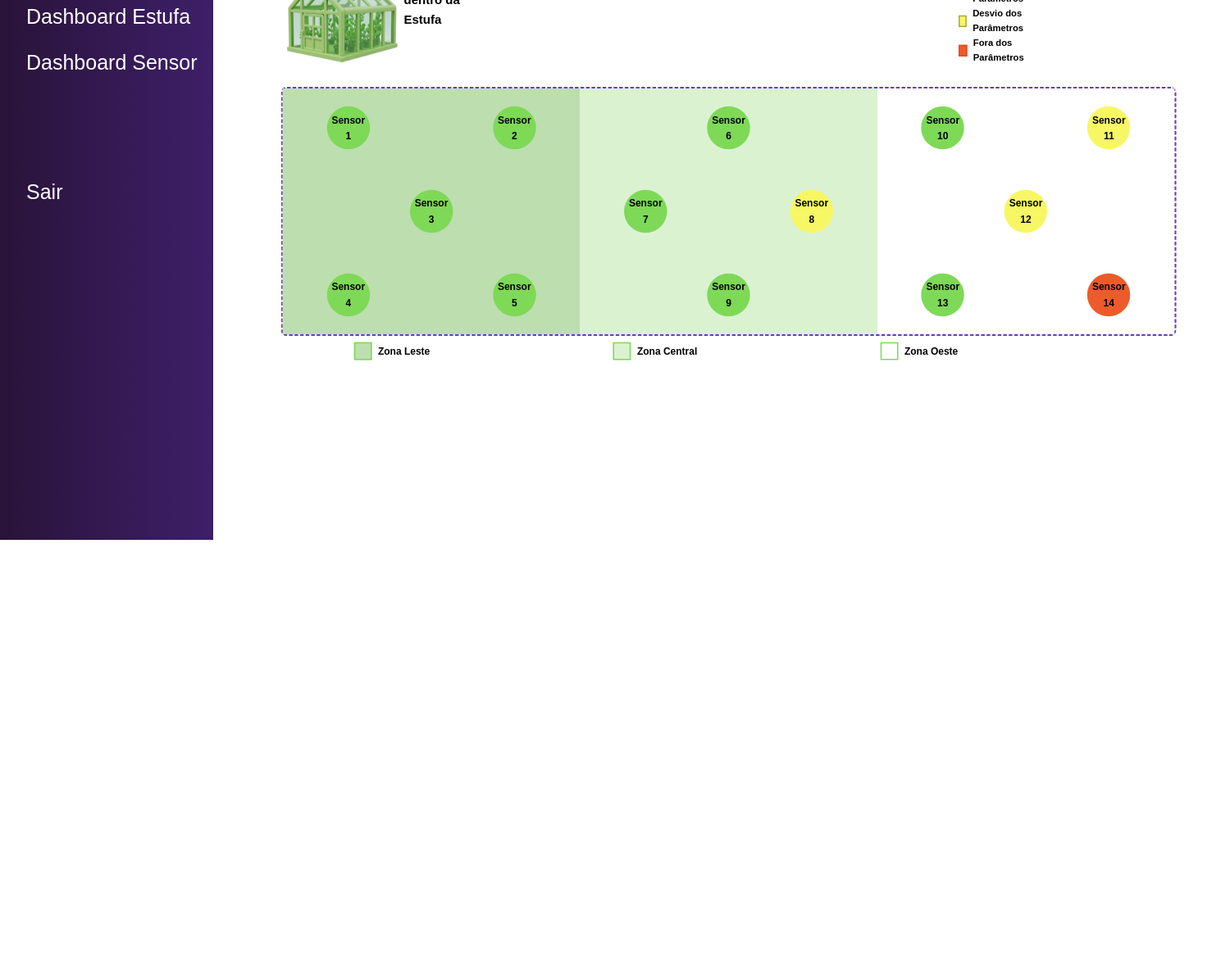
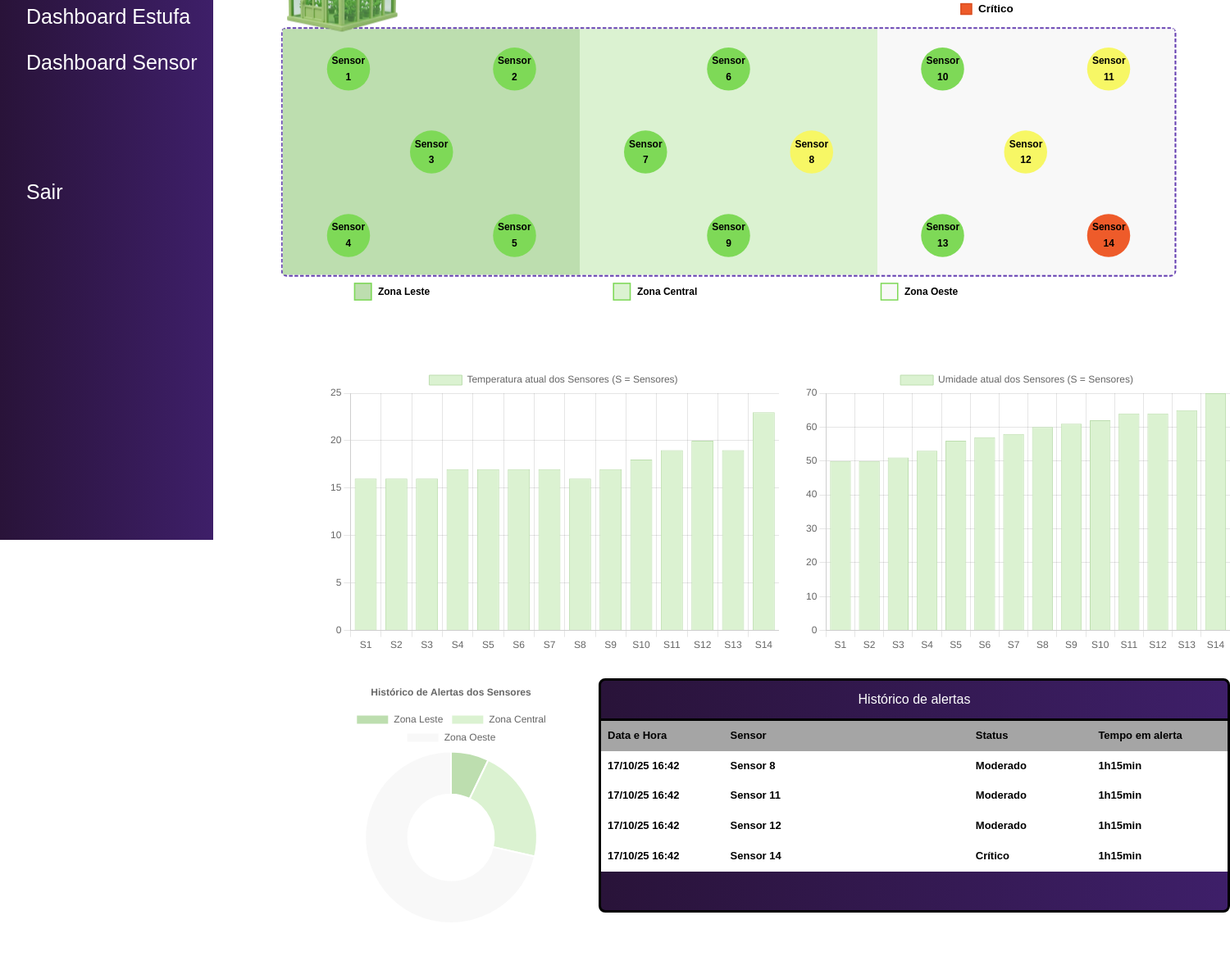
Before and after one commit to Ctrl-V-SPTech/Grupo, a plain HTML site: page Algoritimo/Site Ctrl+V/dashboardsestufa.html in a window 1280 px wide. Shown: the part 201-1379 px from the top of the page at 82% size, 1500 px wide, since content can reach past the window. Before the commit the page ends 800 px from the top, so only its background shows below. Drawn offline with nearby package versions, Linux system fonts and the light colour scheme.

Commit message:
Atualização da Dashboard Estufa

```diff
--- a/Algoritimo/Site Ctrl+V/dashboardsestufa.css
+++ b/Algoritimo/Site Ctrl+V/dashboardsestufa.css
@@ -49,7 +49,7 @@ body {
   flex-direction: row;
   justify-content: flex-start;
   align-items: center;
-  padding: 10px 30px 35px 30px;
+  padding: 0px 30px 15px 30px;
 }
 
 .container1 .img-estufa{
@@ -73,7 +73,7 @@ body {
   flex-direction: column;
   justify-content: space-around;
   align-items: left;
-  font-size: 15px;
+  font-size: 18px;
 }
 
 .container1 .statusTitulo {
@@ -153,7 +153,7 @@ body {
 }
 
 .container2 .zonaOeste {
-  background-color: white;
+  background-color: rgb(248, 248, 248);
 }
 
 .container2 .sensoresZonas {
@@ -218,7 +218,7 @@ body {
 }
 
 .container3 {
-  padding: 30px 0px 30 0px;
+  padding: 0px 0px 0px 0px;
   display:flex;
   flex-direction: row;
   justify-content: space-around;
@@ -251,8 +251,84 @@ body {
 }
 
 .container3 .identificacaoZonaOeste {
-  background-color:  white;
+  background-color:  rgb(248, 248, 248);
 }
+
+.container4{
+  display: flex;
+  flex-direction: row;
+  width: 550px;
+  height: 350px;
+  margin-left: 400px;
+  justify-content: space-between;
+  padding: 0px 0px 30px 0px;
+}
+
+.container4 .grafico_umidade{
+  display: flex;
+  width: 700px;
+}
+
+.container4 .grafico_temperatura{
+  display: flex;
+  width: 700px;
+  margin-left: 30px;
+}
+
+.container5{
+  display: flex;
+  flex-direction: row;
+  width: 1100px;
+  height: 350px;
+  margin-left: 400px;
+  justify-content: space-between;
+}
+
+.historico {
+  background: linear-gradient(90deg, #291339 0%, #3e1f69 100%);
+  color: #000000;
+  border: 3px solid #000;
+  border-radius: 8px;
+  display: flex;
+  flex-direction: column;
+  width: 1200px;
+  height: 280px;
+  margin-left: 30px;
+}
+
+.historico-header {
+
+  text-align: center;
+  color: white;
+  padding: 10px;
+  border-bottom: 3px solid black;
+}
+
+.historico-row {
+  display: grid;
+  grid-template-columns: 1fr 2fr 1fr 1fr;
+  padding: 8px;
+  font-weight: 600;
+  font-size: small;
+}
+
+.historico-row.title {
+  background-color: #a5a5a5;
+  font-weight: 700;
+}
+
+.historico-row.dados {
+  background-color: #fff;
+}
+
+.historico-footer {
+  text-align: center;
+  font-weight: bold;
+  padding: 8px;
+  color: white;
+  cursor: pointer;
+}
+
 
 #um:hover,
 #dois:hover,
--- a/Algoritimo/Site Ctrl+V/dashboardsestufa.html
+++ b/Algoritimo/Site Ctrl+V/dashboardsestufa.html
@@ -6,6 +6,7 @@
   <title>Dashboard Estufa</title>
   <link rel="stylesheet" href="dashboardsestufa.css" />
   <link rel="icon" href="../public/assets/icon/Logo.png" />
+  <script src="https://cdn.jsdelivr.net/npm/chart.js"></script>
 </head>
 <body>
   <div id="sidebar" class="sidebar">
@@ -24,15 +25,15 @@
         <br/>
         <div class="statusVerde">
         <div class = "identificacaoStatusVerde"></div>
-        <div><b>Dentro dos Parâmetros</b></div>
+        <div><b>Ideal</b></div>
         </div>
         <div class="statusAmarelo">
         <div class = "identificacaoStatusAmarelo"></div>
-        <div><b>Desvio dos Parâmetros</b></div>
+        <div><b>Moderado</b></div>
         </div>
         <div class="statusVermelho">
         <div class = "identificacaoStatusVermelho"></div>
-        <div><b>Fora dos Parâmetros</b></div>
+        <div><b>Crítico</b></div>
         </div>
       </div>
     </div>
@@ -112,6 +113,140 @@
     </div>
   </div>
 
+  <!--Gráficos Temperatura e Umidade-->
+  <div class="container4">
+      <canvas class = "grafico_umidade" id="myChart"></canvas>
+      <canvas class="grafico_temperatura" id="myChartline"></canvas>
+  </div>
+
+  <!--Histórico de Alertas-->
+  <div class="container5">
+
+    <div class="grafico">
+      <canvas class = "grafico_alertas" id="myChartdought"></canvas>
+    </div>
+
+    <div class="historico">
+          <div class="historico-header">Histórico de alertas</div>
+          <div class="historico-row title">
+            <span>Data e Hora</span>
+            <span>Sensor</span>
+            <span>Status</span>
+            <span>Tempo em alerta</span>
+          </div>
+
+          <div class="historico-row dados">
+            <span>17/10/25 16:42</span>
+            <span>Sensor 8</span>
+            <span>Moderado</span>
+            <span>1h15min</span>
+          </div>
+          <div class="historico-row dados">
+            <span>17/10/25 16:42</span>
+            <span>Sensor 11</span>
+            <span>Moderado</span>
+            <span>1h15min</span>
+          </div>
+          <div class="historico-row dados">
+            <span>17/10/25 16:42</span>
+            <span>Sensor 12</span>
+            <span>Moderado</span>
+            <span>1h15min</span>
+          </div>
+          <div class="historico-row dados">
+            <span>17/10/25 16:42</span>
+            <span>Sensor 14</span>
+            <span>Crítico</span>
+            <span>1h15min</span>
+          </div>
+    </div>
+
+  </div>
 
 </body>
 </html>
+
+<script>
+  const ctx = document.getElementById('myChart');
+  const ctxLine = document.getElementById('myChartline');
+  const ctxDought = document.getElementById('myChartdought');
+
+  new Chart(ctxLine, {
+   type: 'bar',
+     data: {
+      labels: ['S1', 'S2', 'S3', 'S4', 'S5', 'S6', 'S7', 'S8', 'S9', 'S10', 'S11', 'S12', 'S13', 'S14'],
+      datasets: [{
+        label: 'Umidade atual dos Sensores (S = Sensores)',
+        data: [50, 50, 51, 53, 56, 57, 58, 60, 61, 62, 64, 64, 65, 70],
+        borderWidth: 1,
+        borderColor: '#bddeaf',
+        backgroundColor: '#dbf2d1',
+      }
+    ]
+    },
+    options: {
+          maintainAspectRatio: false,
+          scales: {
+            y: { beginAtZero: true },
+          },
+    }
+  });
+
+  new Chart(ctx, {
+    type: 'bar',
+    data: {
+      labels: ['S1', 'S2', 'S3', 'S4', 'S5', 'S6', 'S7', 'S8', 'S9', 'S10', 'S11', 'S12', 'S13', 'S14'],
+      datasets: [{
+        label: 'Temperatura atual dos Sensores (S = Sensores)',
+        data: [16, 16, 16, 17, 17, 17, 17, 16,17, 18, 19, 20, 19, 23],
+        borderWidth: 1,
+        borderColor: '#bddeaf',
+        backgroundColor: '#dbf2d1',
+      }
+    ]
+    },
+    options: {
+          maintainAspectRatio: false,
+          scales: {
+            y: { beginAtZero: true },
+          },
+    }
+  });
+
+  const DATA_COUNT = 5;
+  const NUMBER_CFG = {count: DATA_COUNT, min: 0, max: 100};
+
+  new Chart(ctxDought, {
+    type: 'doughnut',
+    data: {
+  labels: [
+    'Zona Leste',
+    'Zona Central',
+    'Zona Oeste'
+  ],
+  datasets: [{
+    label: 'Quantidade de Alertas',
+    data: [10, 30, 100],
+    backgroundColor: [
+      '#bddeaf',
+      '#dbf2d1',
+      'rgb(248, 248, 248)'
+    ],
+    hoverOffset: 4
+  }]
+  },
+    options: {
+    responsive: true,
+    plugins: {
+      legend: {
+        position: 'top',
+      },
+      title: {
+        display: true,
+        text: 'Histórico de Alertas dos Sensores'
+      }
+    }
+  },
+});
+
+</script>
```
